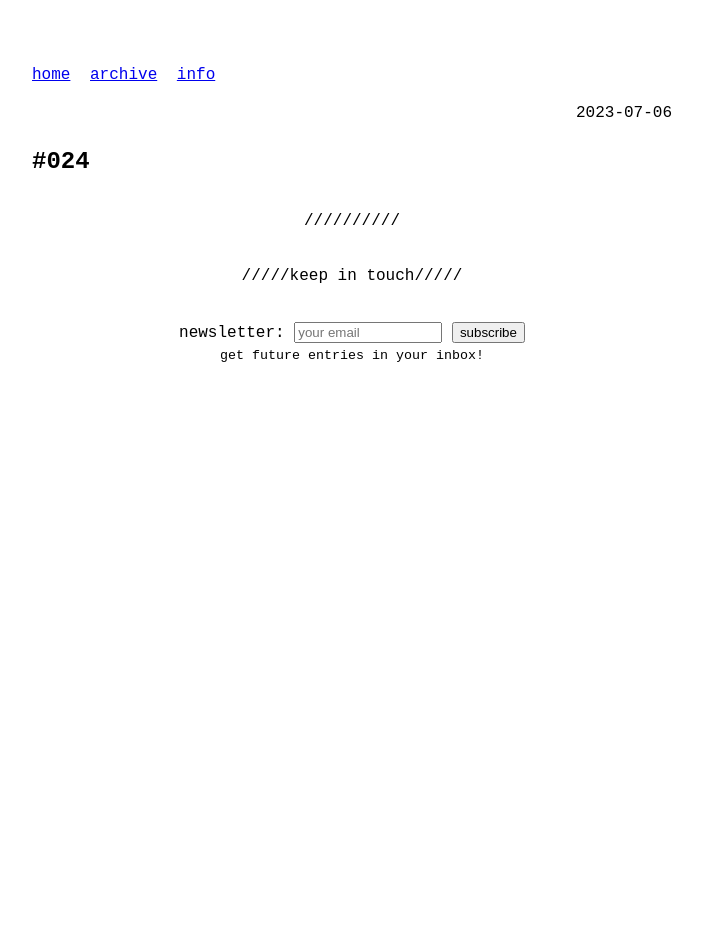
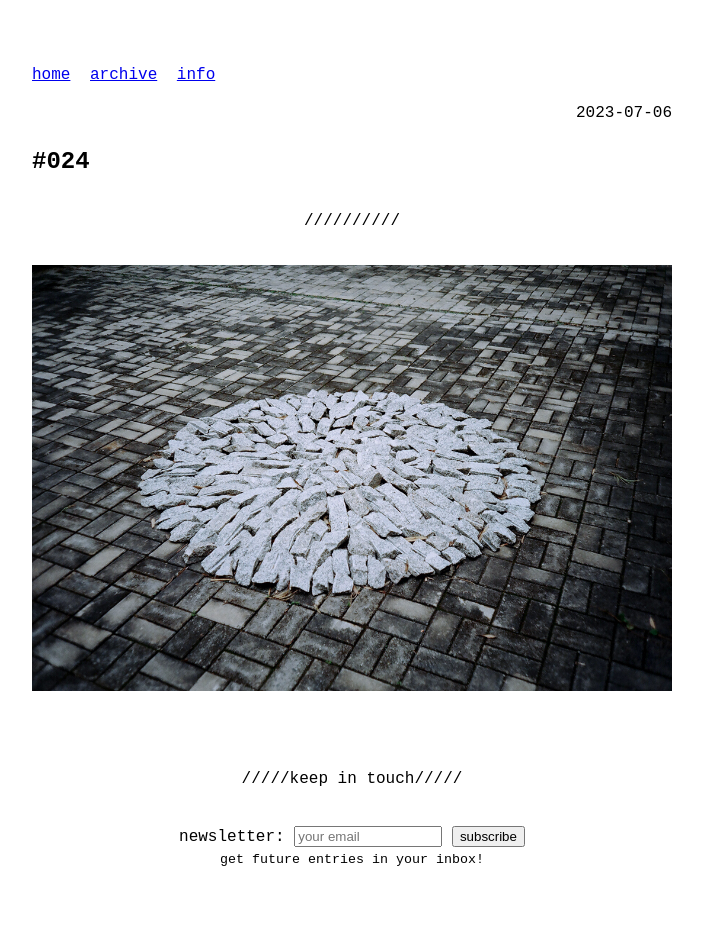
Before and after one commit to odaniloluna/odaniloluna.github.io, a Jekyll site: the page built from _posts/2023-07-06-#024.md, in a window 1280 px wide. Shown: the whole page, without its empty margins (288-991 px from the left). Built offline with Jekyll 4.4.1, drawn with Linux system fonts in a browser that asks for light colours; before the commit the page ends 900 px from its top, so only the background shows below that.

Commit message:
Update 2023-07-06-#024.md

```diff
--- a/_posts/2023-07-06-#024.md
+++ b/_posts/2023-07-06-#024.md
@@ -4,3 +4,6 @@ title: #024
 slug: #024
 ---
 ---
+<img src="/assets/danilo-luna-earlyworks-01.jpg" />
+<br>
+<br>
```
